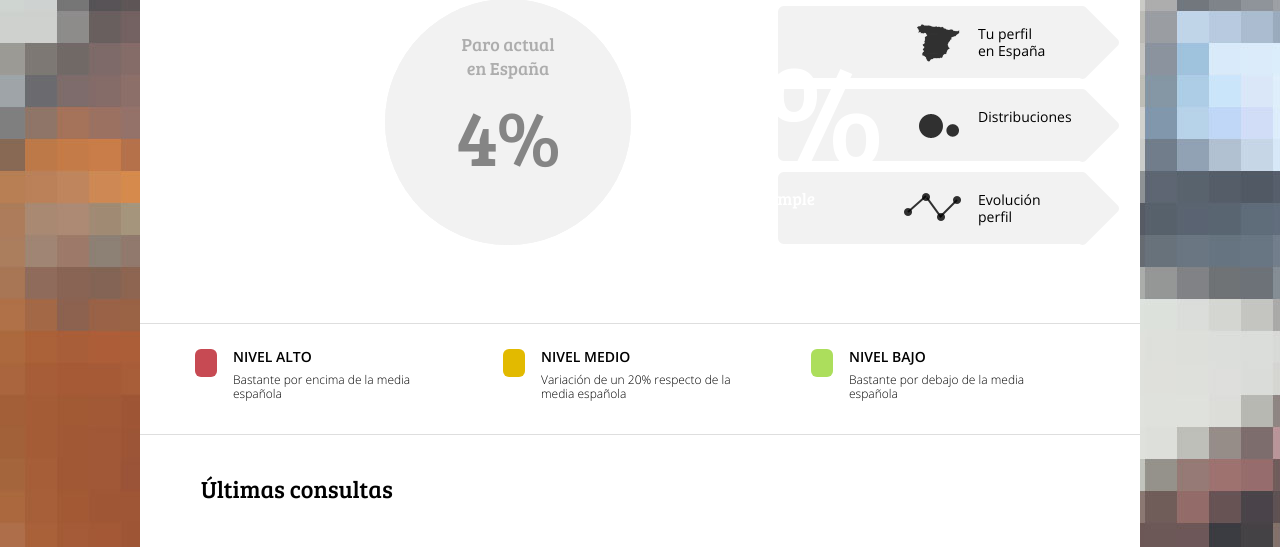
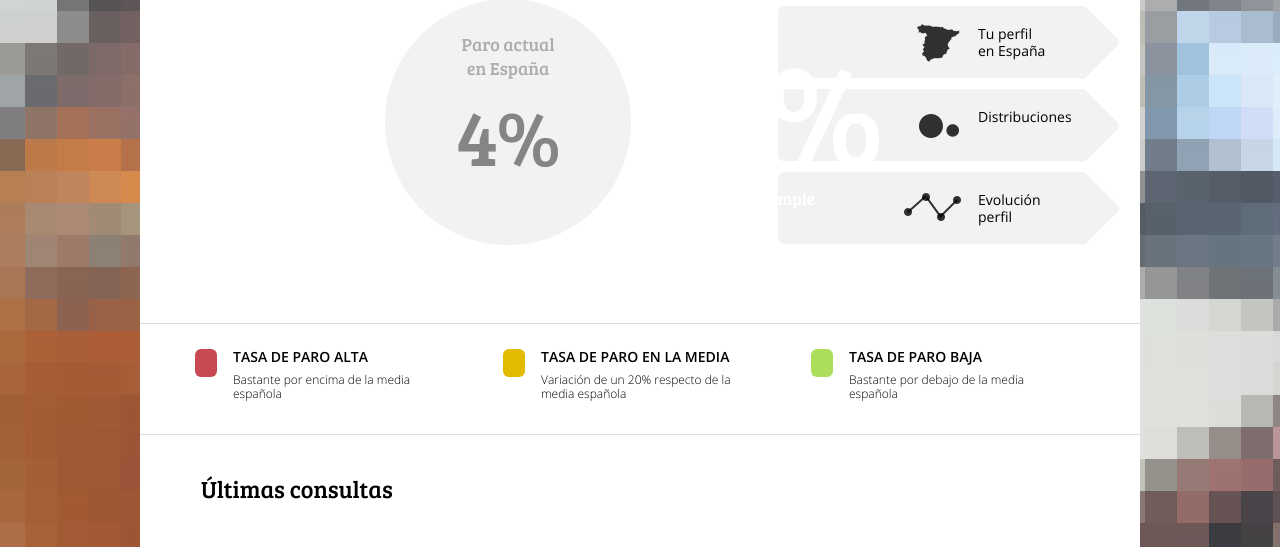
Before and after one commit to yamila-moreno/ttparo.es, a Django app: template src/tasaparo/web/templates/home.html in a window 1280 px wide. Shown: the part 423-970 px from the top of the page. Run offline with Django 3.2, Linux system fonts and the light colour scheme; the template is opened without the code that fills it: most values are stand-ins (such as "Sample title", 1, 10 or a date in 2020); form fields are guessed from the names that the template uses; style sheets or scripts are compiled from the project's sources; parts of the project's set-up code (start-up, migrations or seed data) failed here and were passed over; some libraries are stand-ins or nearby versions; some web fonts are replaced.

Commit message:
Fixed copys

```diff
--- a/src/tasaparo/web/templates/info.html
+++ b/src/tasaparo/web/templates/info.html
@@ -1,17 +1,17 @@
     <div id="info">
         <div class="item">
             <div class="ball r1"></div>
-            <h3>Nivel Alto</h3>
+            <h3>Tasa de paro ALTA</h3>
             <p>Bastante por encima de la media española</p>
         </div>
         <div class="item">
             <div class="ball r2"></div>
-            <h3>Nivel Medio</h3>
+            <h3>Tasa de paro en la MEDIA</h3>
             <p>Variación de un 20% respecto de la media española</p>
         </div>
         <div class="item">
             <div class="ball r3"></div>
-            <h3>Nivel Bajo</h3>
+            <h3>Tasa de paro BAJA</h3>
             <p>Bastante por debajo de la media española</p>
         </div>
     </div>
--- a/src/tasaparo/web/templates/layout.html
+++ b/src/tasaparo/web/templates/layout.html
@@ -5,7 +5,7 @@
     <meta charset="utf-8" />
     <link rel="shortcut icon" href="" type="image/x-icon" />
     <meta name="description" content="" />
-    <title>Tasa paro</title>
+    <title>TTparo.es</title>
 
     {% if debug %}
     <link type="text/less" rel="stylesheet/less" href="{% static 'css/styles.less' %}" />
```
